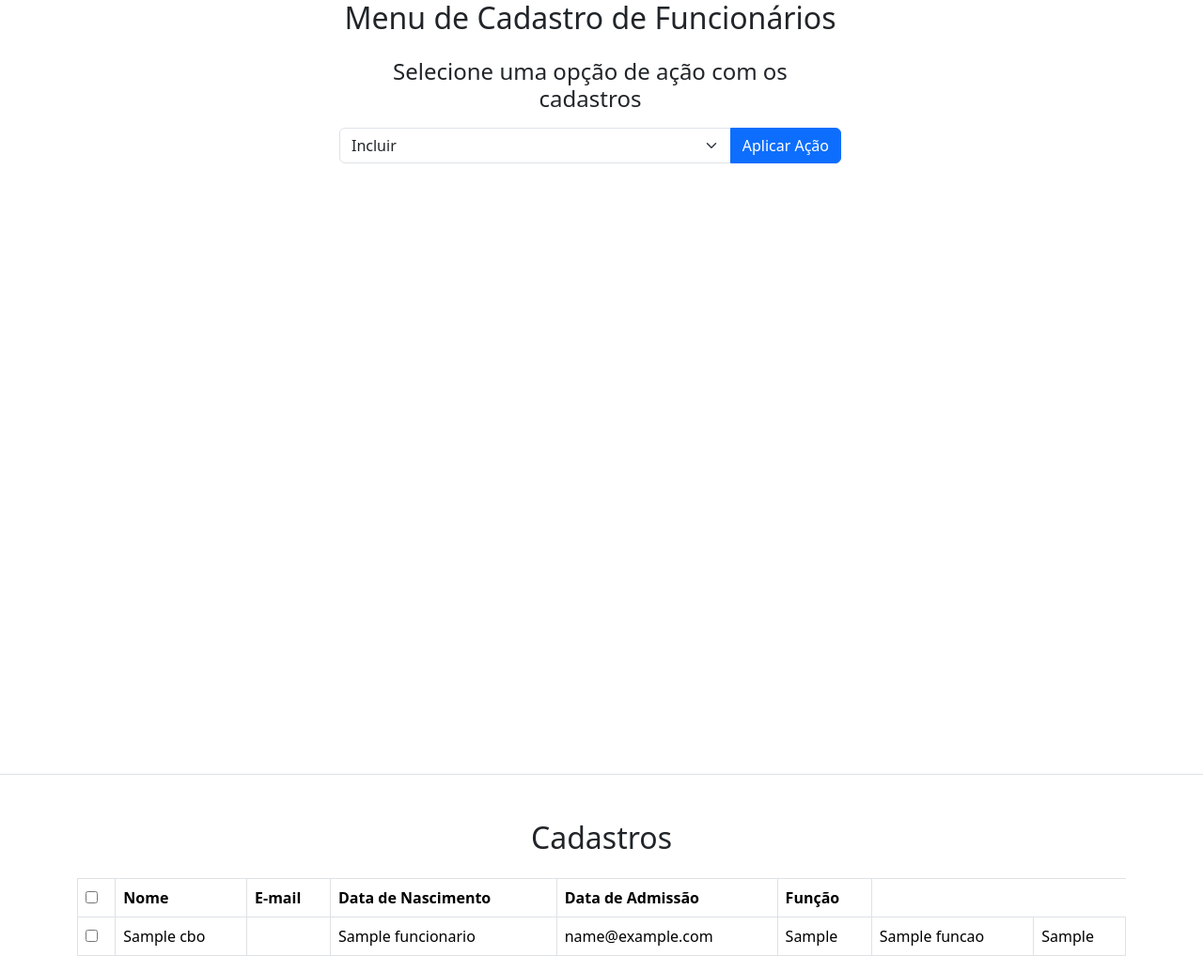
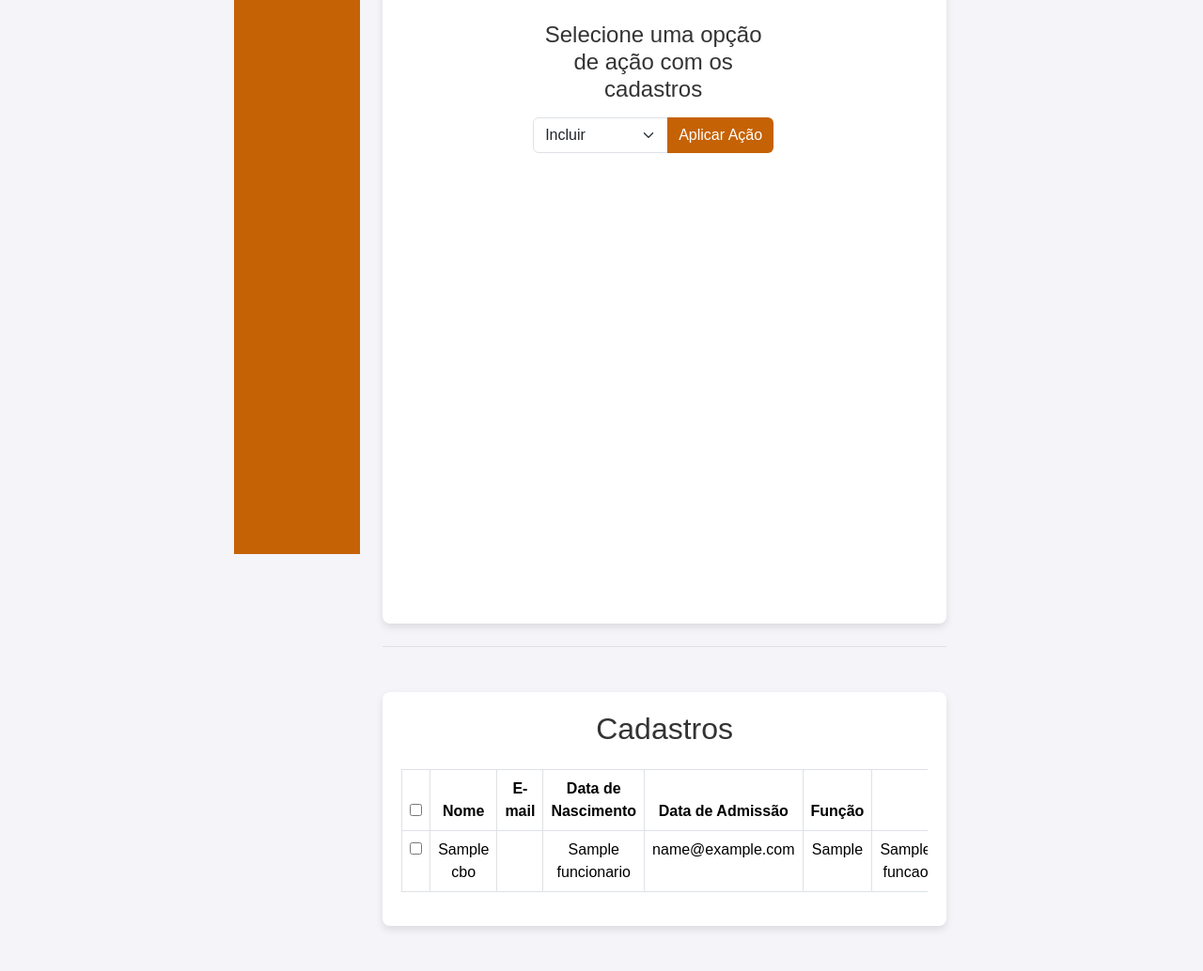
Before and after one commit to Laryssa75/Automatiza-o_aniversario, a Django app: template aniversario/funcionarios/templates/funcionarios/cadastros.html in a window 1280 px wide. Shown: the whole page at 94% size. After the commit the page ends 990 px from the top, so only its background shows below. Run offline with Django 5.2, Linux system fonts and the light colour scheme; the template is opened without the code that fills it: most values are stand-ins (such as "Sample title", 1, 10 or a date in 2020).

Commit message:
ajustei criação de menu

```diff
--- a/aniversario/funcionarios/templates/base.html
+++ b/aniversario/funcionarios/templates/base.html
@@ -1,9 +1,10 @@
 <!DOCTYPE html>
-<html lang="en">
+<html lang="pt-BR">
+{% load static %}
 <head>
     <meta charset="UTF-8">
     <meta name="viewport" content="width=device-width, initial-scale=1.0">
-    <title>{% block titlr %}funcionarios{% endblock %}</title>
+    <title>{% block title %}funcionarios{% endblock %}</title>
 
     <!--Adicionando o link para o bootstrap-->
     <link href="https://cdn.jsdelivr.net/npm/bootstrap@5.3.0-alpha1/dist/css/bootstrap.min.css" rel="stylesheet">
@@ -12,24 +13,24 @@
 <body>
     <div class="d-flex">
         <!--menu lateral fixo-->
-        <div class="bg-dark text-white p-3" style="width: 250px;height: 100vh;">
+        <div class="bg-dark text-white p-3" style="width: 20%;height: 100vh; background-color:#c56205 !important;">
             <h4>Menu</h4>
             <ul class="nav flex-column">
                 <li class="nav-item">
-                    <a class="nav-link text-white" href="{% url 'importar_funcionario' %}">Cadastro de Funcinários</a>
+                    <a class="nav-link text-white" href="{% url 'importar_funcionarios' %}">Cadastrar</a>
                 </li>
                 <li class="nav flex-column">
-                    <a class="nav-link text-white" href="{% url 'cadastros' %}">Visualizar Funcionários Cadastrados</a>
+                    <a class="nav-link text-white" href="{% url 'menu_cadastros' %}">Visualizar </a>
                 </li>
                 <li class="nav flex-column">
-                    <a href="{% url 'login' %}">Sair</a>
+                    <a href="{% url 'login' %}" class="text-white fw-bold">Sair</a>
                 </li>
             </ul>
         </div>
 
 
         <!--conteúdo principal do texto do menu-->
-        <div class="container-fluid p-4" style="margin-left: 250px;">
+        <div class="container-fluid p-4">
             {% block content %}{% endblock %}
         </div>
     </div>
--- a/aniversario/funcionarios/templates/funcionarios/cadastros.html
+++ b/aniversario/funcionarios/templates/funcionarios/cadastros.html
@@ -1,27 +1,30 @@
+{% extends 'base.html' %}
+
+{% load static %}
 <!DOCTYPE html>
 <html lang="pt-BR">
 <head>
     <meta charset="UTF-8">
     <meta name="viewport" content="width=device-width, initial-scale=1.0">
-    <title>Menu de Cadastro de Funcionários</title>
+    <title>{% block title %}Menu de Cadastro de Funcionários{% endblock %}</title>
 
-    {% load static %}
     <link href="https://cdn.jsdelivr.net/npm/bootstrap@5.3.0-alpha1/dist/css/bootstrap.min.css" rel="stylesheet">
 </head>
 <body class="btn-lg">
 
+    {% block content %}
     <div class="container text-center align-items-center min-vh-100">
         <div class="col-lg-6 col-md-8 col-sm-12 mx-auto">
             <div class="row w-100">
                 <h2 class="text-center mb-4">Menu de Cadastro de Funcionários</h2>
-                <h4 class="text-center mb-3">Selecione uma opção de ação com os cadastros</h4>
+                <h4 class="text-center fw-light mb-3">Selecione uma opção de ação com os cadastros</h4>
                 <div class="input-group mb-3">
                     <select id="action-Select" class="form-select">
                         <option value="incluir">Incluir</option> <!--precisa direcionar ele para a tela importar funcionarios-->
                         <option value="editar">Editar</option> <!--direcionar para visualizar os dados na tela de importar funcionarios-->
                         <option value="excluir">Excluir</option>
                     </select>
-                    <button type="button" id="applyAction" class="btn btn-primary">Aplicar Ação</button>
+                    <button type="button" id="applyAction" class="btn btn-primary" style="background-color:#c56205 !important; border: #b85c07;">Aplicar Ação</button>
                 </div>
             </div>
         </div>
@@ -34,7 +37,7 @@
     <div class="container mt-5">
         <h2 class="text-center"> Cadastros</h2>
         <div class="table-responsive mt-4">
-            <form id="actionForm" method="POST" action="{% url 'aplicar_acao' %}"></form>
+            <form id="actionForm" method="POST" action="{% url 'menu_cadastros' %}"></form>
                 {% csrf_token %}
                 <table class="table table-bordered">
                     <thead> <!--cabeçalho da tabela-->
@@ -71,7 +74,7 @@
                 </table>
         </div>
     </div>
-
+    {% endblock %}
 
     <script src="https://cdn.jsdelivr.net/npm/bootstrap@5.3.0-alpha1/dist/js/bootstrap.bundle.min.js"></script>
     <script>
--- a/aniversario/funcionarios/urls.py
+++ b/aniversario/funcionarios/urls.py
@@ -9,6 +9,6 @@ urlpatterns = [
     path('importar-funcionarios/', views.importar_funcionarios, name='importar_funcionarios'),
     path('logout/', views.logout_and_redirect, name='logout_and_redirect'),
     path('editar-funcionario/<int:cbo>/', views.editar_funcionario, name='editar_funcionario'),
-    #path('menu-cadastros', views.menu_cadastros, name='menu_cadastros'),
+    path('menu-cadastros', views.menu_cadastros, name='menu_cadastros'),
     #path('enviar-email-aniversariantes/', views.enviar_emails_aniversariantes_view, name='enviar_emails_aniversariantes'),
 ]
```
Also changed, not shown: aniversario/funcionarios/templates/funcionarios/importar_funcionario.html (+7 -9 lines), aniversario/db.sqlite3, aniversario/funcionarios/migrations/0005_remove_funcionario_id_alter_funcionario_cbo.py (added).
